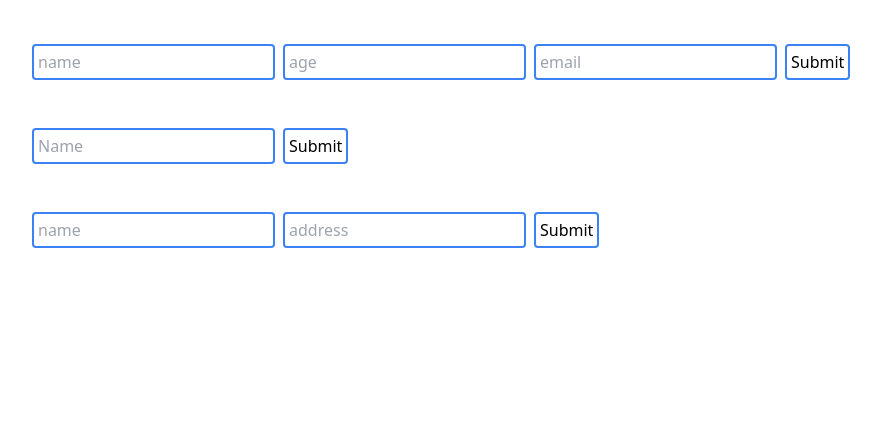
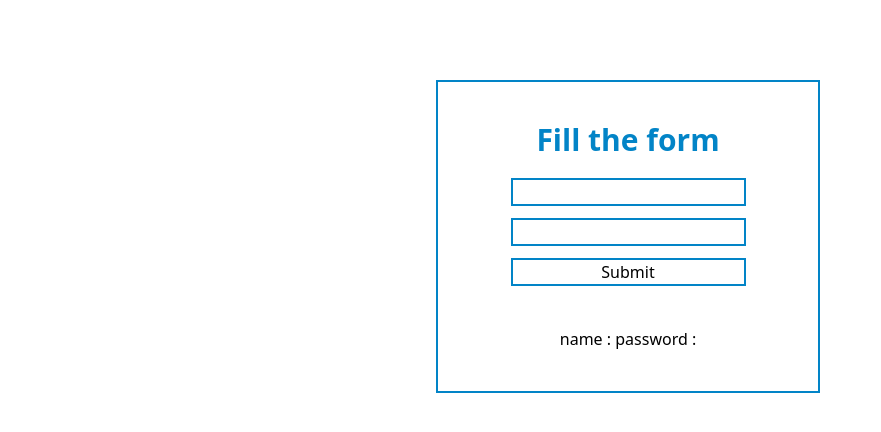
Before and after one commit to Zulquar123/Form, a React (Vite) app: page / in a window 1280 px wide. Shown: the top 432 px of the page, without its empty margins (12-893 px from the left). Built offline with nearby package versions, Linux system fonts and the light colour scheme.

Commit message:
form setup

```diff
--- a/src/App.jsx
+++ b/src/App.jsx
@@ -1,14 +1,18 @@
-import React from "react";
-import UseRef from "./UseRef";
-import Controlledcompo from "./Controlledcompo";
-import ReactHookForm from "./ReactHookForm";
+// import UseRef from "./UseRef";
+// import Controlledcompo from "./Controlledcompo";
+// import ReactHookForm from "./ReactHookForm";
+//import BasicForm from "./BasicForm";
+import BasicFormState from "./BasicFormState";
 
 export default function App() {
   return (
     <div>
-      <UseRef />
+      {/* <BasicForm /> */}
+      <BasicFormState />
+
+      {/* <UseRef />
       <Controlledcompo />
-      <ReactHookForm />
+      <ReactHookForm /> */}
     </div>
   );
 }
--- /dev/null
+++ b/src/BasicForm.jsx
@@ -0,0 +1,38 @@
+export default function BasicForm() {
+  const handleSubmitBtn = (event) => {
+    event.preventDefault();
+    const name = event.target.name.value;
+    const password = event.target.password.value;
+    console.log(name, password);
+    event.target.reset();
+  };
+
+  return (
+    <div className="flex flex-col gap-5 justify-center items-center mt-20 border-2 border-sky-600 w-[30%] m-auto p-10">
+      <h1 className="font-bold text-3xl text-sky-600">Fill the form</h1>
+      <form
+        action=""
+        className="flex flex-col gap-3"
+        onSubmit={handleSubmitBtn}
+      >
+        <input
+          type="text"
+          name="name"
+          id=""
+          className="border-2 border-sky-600"
+          required
+        />
+        <input
+          type="password"
+          name="password"
+          id=""
+          className="border-2 border-sky-600"
+          required
+        />
+        <button type="Submit" className="border-2 border-sky-600">
+          Submit
+        </button>
+      </form>
+    </div>
+  );
+}
--- /dev/null
+++ b/src/BasicFormState.jsx
@@ -0,0 +1,47 @@
+import { useState } from "react";
+
+export default function BasicFormState() {
+  const [data, setData] = useState({ name: "", password: "" });
+
+  const handleSubmitBtn = (event) => {
+    event.preventDefault();
+    const name = event.target.name.value;
+    const password = event.target.password.value;
+    setData({ name: name, password: password });
+    console.log(data);
+    //event.target.reset();
+  };
+
+  return (
+    <div className="flex flex-col gap-5 justify-center items-center mt-20 border-2 border-sky-600 w-[30%] m-auto p-10">
+      <h1 className="font-bold text-3xl text-sky-600">Fill the form</h1>
+      <form
+        action=""
+        className="flex flex-col gap-3 "
+        onSubmit={handleSubmitBtn}
+      >
+        <input
+          type="text"
+          name="name"
+          id=""
+          className="border-2 border-sky-600"
+          required
+        />
+        <input
+          type="password"
+          name="password"
+          id=""
+          className="border-2 border-sky-600"
+          required
+        />
+        <button type="Submit" className="border-2 border-sky-600">
+          Submit
+        </button>
+      </form>
+      <hr />
+      <div>
+        {"name : " + data.name + " \n " + "password : " + data.password}
+      </div>
+    </div>
+  );
+}
--- /dev/null
+++ b/src/formsample.jsx
@@ -0,0 +1,15 @@
+<div className="flex flex-col gap-5 justify-center items-center mt-20 border-2 border-sky-600 w-[30%] m-auto p-10">
+  <h1 className="font-bold text-3xl text-sky-600">Fill the form</h1>
+  <form action="" className="flex flex-col gap-3 ">
+    <input type="text" name="name" id="" className="border-2 border-sky-600" />
+    <input
+      type="password"
+      name="password"
+      id=""
+      className="border-2 border-sky-600"
+    />
+    <button type="Submit" className="border-2 border-sky-600">
+      Submit
+    </button>
+  </form>
+</div>;
```
